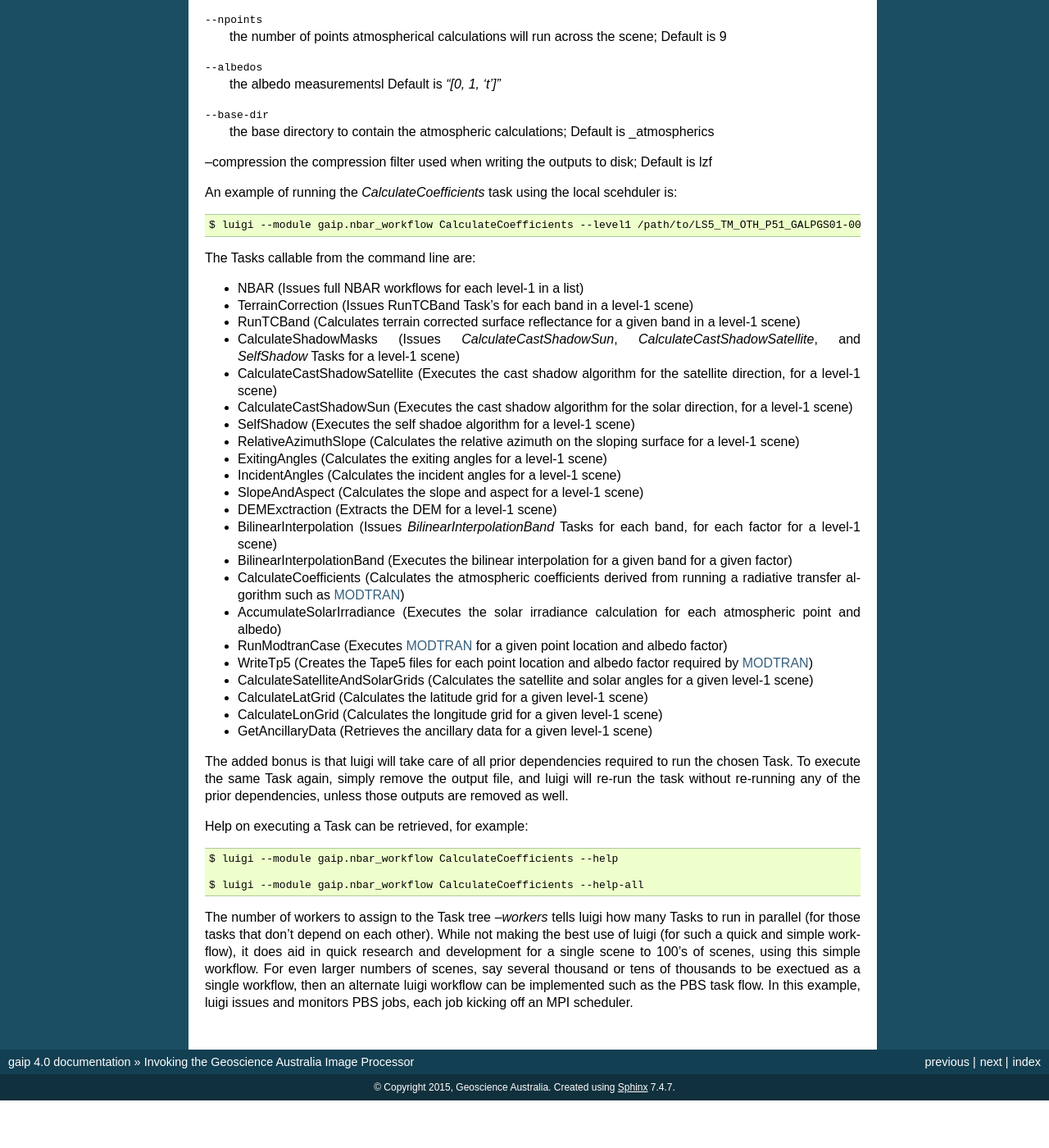
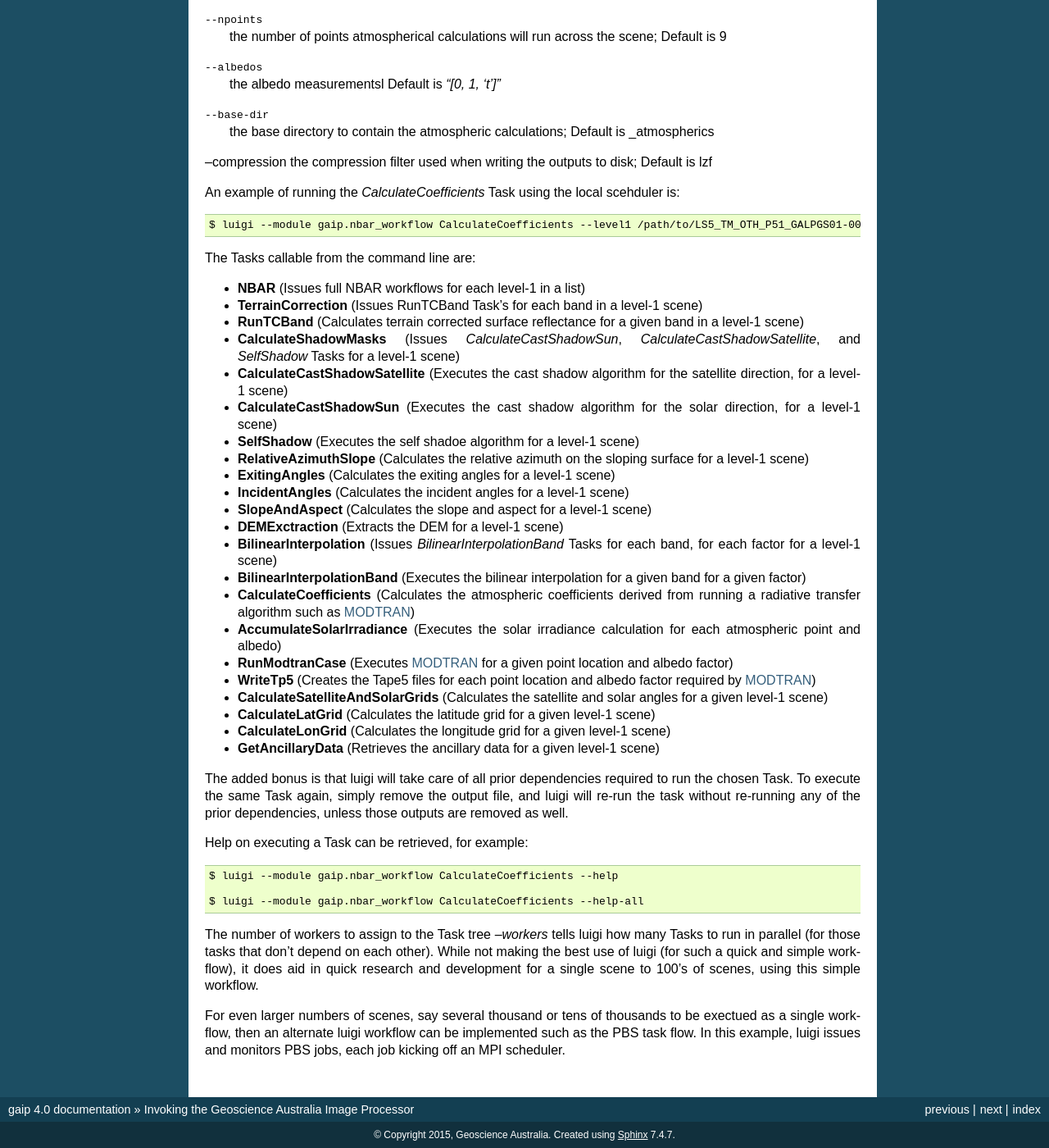
Before and after one commit to GeoscienceAustralia/wagl, a Sphinx documentation site: the page built from docs/source/invoking.rst, in a window 1280 px wide and 1400 px high, scrolled down 595 px. Shown: the whole window at 82% size. Built offline with Sphinx 7.4.7, drawn with Linux system fonts in a browser that asks for light colours; pages that are not in the unit, such as notebooks, are missing from menus; before the commit the page ends 1937 px from its top, so only the background shows below that.

Commit message:
Formatting.

```diff
--- a/docs/source/invoking.rst
+++ b/docs/source/invoking.rst
@@ -31,7 +31,7 @@ specify the following arguments:
 --base-dir    the base directory to contain the atmospheric calculations; Default is _atmospherics
 --compression the compression filter used when writing the outputs to disk; Default is lzf
 
-An example of running the *CalculateCoefficients* task using the local scehduler is:
+An example of running the *CalculateCoefficients* Task using the local scehduler is:
 
 .. code-block:: bash
 
@@ -39,28 +39,28 @@ An example of running the *CalculateCoefficients* task using the local scehduler
 
 The Tasks callable from the command line are:
 
-* NBAR (Issues full NBAR workflows for each level-1 in a list)
-* TerrainCorrection (Issues RunTCBand Task's for each band in a level-1 scene)
-* RunTCBand (Calculates terrain corrected surface reflectance for a given band in a level-1 scene)
-* CalculateShadowMasks (Issues *CalculateCastShadowSun*, *CalculateCastShadowSatellite*, and *SelfShadow* Tasks for a level-1 scene)
-* CalculateCastShadowSatellite (Executes the cast shadow algorithm for the satellite direction, for a level-1 scene)
-* CalculateCastShadowSun (Executes the cast shadow algorithm for the solar direction, for a level-1 scene)
-* SelfShadow (Executes the self shadoe algorithm for a level-1 scene)
-* RelativeAzimuthSlope (Calculates the relative azimuth on the sloping surface for a level-1 scene)
-* ExitingAngles (Calculates the exiting angles for a level-1 scene)
-* IncidentAngles (Calculates the incident angles for a level-1 scene)
-* SlopeAndAspect (Calculates the slope and aspect for a level-1 scene)
-* DEMExctraction (Extracts the DEM for a level-1 scene)
-* BilinearInterpolation (Issues *BilinearInterpolationBand* Tasks for each band, for each factor for a level-1 scene)
-* BilinearInterpolationBand (Executes the bilinear interpolation for a given band for a given factor)
-* CalculateCoefficients (Calculates the atmospheric coefficients derived from running a radiative transfer algorithm such as `MODTRAN <http://modtran.spectral.com/>`_)
-* AccumulateSolarIrradiance (Executes the solar irradiance calculation for each atmospheric point and albedo)
-* RunModtranCase (Executes `MODTRAN <http://modtran.spectral.com/>`_ for a given point location and albedo factor)
-* WriteTp5 (Creates the Tape5 files for each point location and albedo factor required by `MODTRAN <http://modtran.spectral.com/>`_)
-* CalculateSatelliteAndSolarGrids (Calculates the satellite and solar angles for a given level-1 scene)
-* CalculateLatGrid (Calculates the latitude grid for a given level-1 scene)
-* CalculateLonGrid (Calculates the longitude grid for a given level-1 scene)
-* GetAncillaryData (Retrieves the ancillary data for a given level-1 scene)
+* **NBAR** (Issues full NBAR workflows for each level-1 in a list)
+* **TerrainCorrection** (Issues RunTCBand Task's for each band in a level-1 scene)
+* **RunTCBand** (Calculates terrain corrected surface reflectance for a given band in a level-1 scene)
+* **CalculateShadowMasks** (Issues *CalculateCastShadowSun*, *CalculateCastShadowSatellite*, and *SelfShadow* Tasks for a level-1 scene)
+* **CalculateCastShadowSatellite** (Executes the cast shadow algorithm for the satellite direction, for a level-1 scene)
+* **CalculateCastShadowSun** (Executes the cast shadow algorithm for the solar direction, for a level-1 scene)
+* **SelfShadow** (Executes the self shadoe algorithm for a level-1 scene)
+* **RelativeAzimuthSlope** (Calculates the relative azimuth on the sloping surface for a level-1 scene)
+* **ExitingAngles** (Calculates the exiting angles for a level-1 scene)
+* **IncidentAngles** (Calculates the incident angles for a level-1 scene)
+* **SlopeAndAspect** (Calculates the slope and aspect for a level-1 scene)
+* **DEMExctraction** (Extracts the DEM for a level-1 scene)
+* **BilinearInterpolation** (Issues *BilinearInterpolationBand* Tasks for each band, for each factor for a level-1 scene)
+* **BilinearInterpolationBand** (Executes the bilinear interpolation for a given band for a given factor)
+* **CalculateCoefficients** (Calculates the atmospheric coefficients derived from running a radiative transfer algorithm such as `MODTRAN <http://modtran.spectral.com/>`_)
+* **AccumulateSolarIrradiance** (Executes the solar irradiance calculation for each atmospheric point and albedo)
+* **RunModtranCase** (Executes `MODTRAN <http://modtran.spectral.com/>`_ for a given point location and albedo factor)
+* **WriteTp5** (Creates the Tape5 files for each point location and albedo factor required by `MODTRAN <http://modtran.spectral.com/>`_)
+* **CalculateSatelliteAndSolarGrids** (Calculates the satellite and solar angles for a given level-1 scene)
+* **CalculateLatGrid** (Calculates the latitude grid for a given level-1 scene)
+* **CalculateLonGrid** (Calculates the longitude grid for a given level-1 scene)
+* **GetAncillaryData** (Retrieves the ancillary data for a given level-1 scene)
 
 The added bonus is that luigi will take care of all prior dependencies required to run the chosen Task. To execute the same Task again, simply remove the output file,
 and luigi will re-run the task without re-running any of the prior dependencies, unless those outputs are removed as well.
@@ -76,5 +76,6 @@ Help on executing a Task can be retrieved, for example:
 The number of workers to assign to the Task tree *--workers* tells luigi how many Tasks to run in parallel (for those tasks that don't depend on each other).
 While not making the best use of luigi (for such a quick and simple workflow), it does aid in quick research and development for a single scene to 100's of scenes,
 using this simple workflow.
+
 For even larger numbers of scenes, say several thousand or tens of thousands to be exectued as a single workflow, then an alternate luigi workflow can be implemented
 such as the PBS task flow. In this example, luigi issues and monitors PBS jobs, each job kicking off an MPI scheduler.
```
